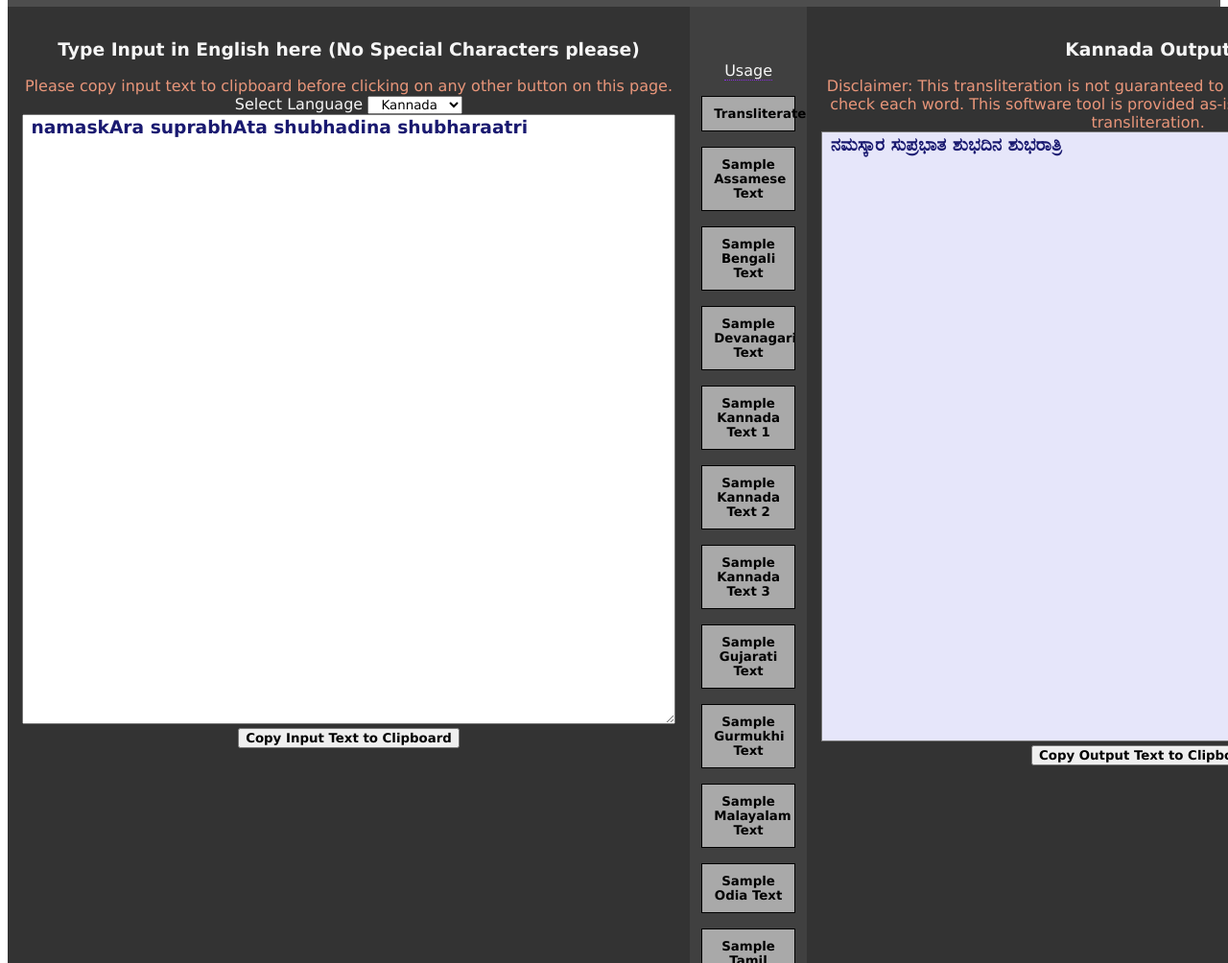
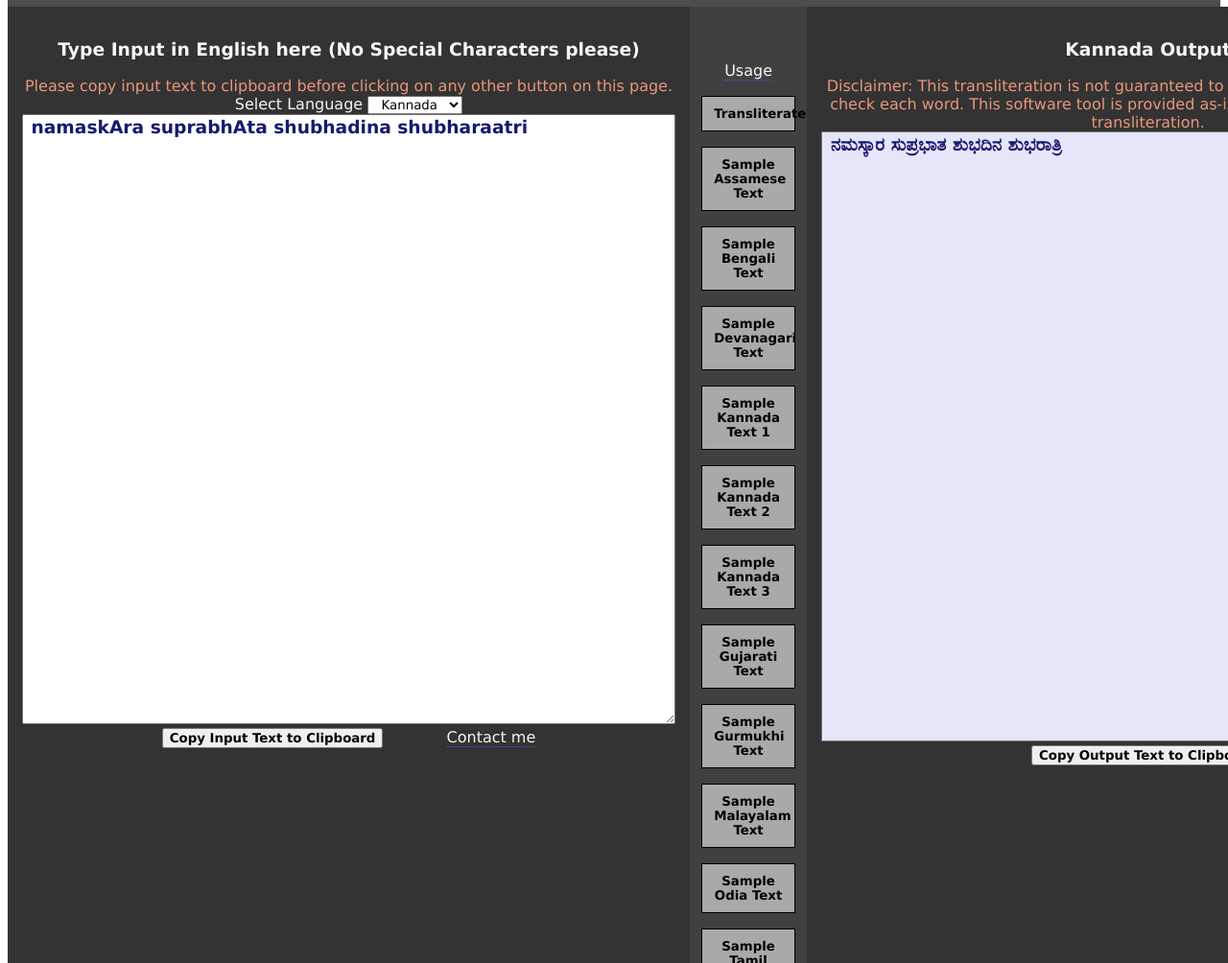
Before and after one commit to amarnaths0005/Translitera, a plain HTML site: page index.html in a window 1280 px wide. Shown: the part 96-1100 px from the top of the page at 96% size. Drawn offline with Linux system fonts and the light colour scheme.

Commit message:
Added a Contact me link

```diff
--- a/index.html
+++ b/index.html
@@ -45,6 +45,13 @@ Please write your Kannada / Devanagari sentence here.
         </textarea>
         <br />
         <button id="copyInpText">Copy Input Text to Clipboard</button>
+        &nbsp; &nbsp; &nbsp; &nbsp; &nbsp; &nbsp;
+        <a class="leftbtn" href="#"
+          ><div class="tooltip">
+            Contact me
+            <span class="tooltiptext">amarnaths.0005@gmail.com </span>
+          </div>
+        </a>
       </div>
 
       <div id="midPanel" class="buttonGroup">
```
